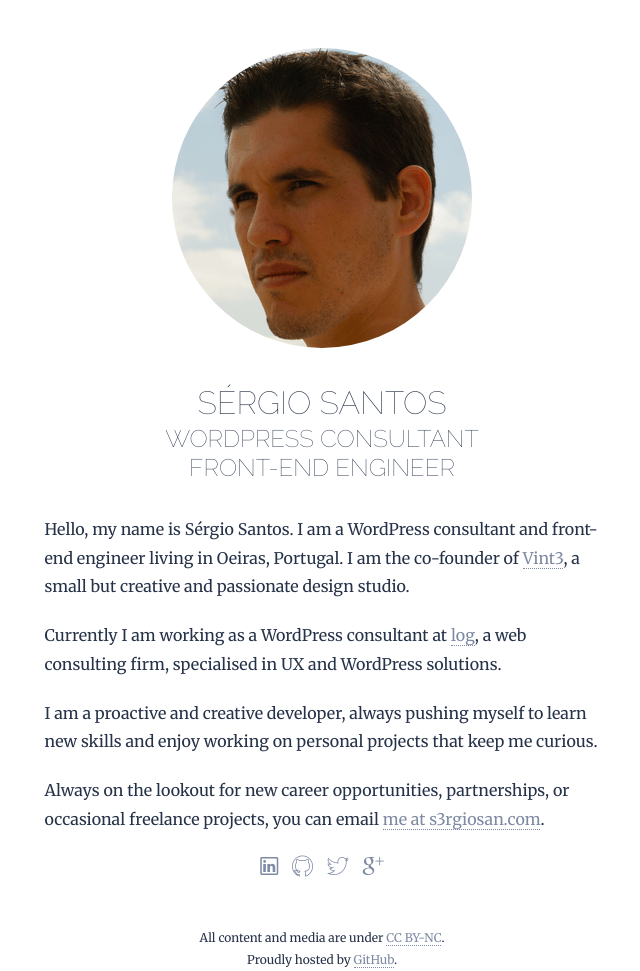
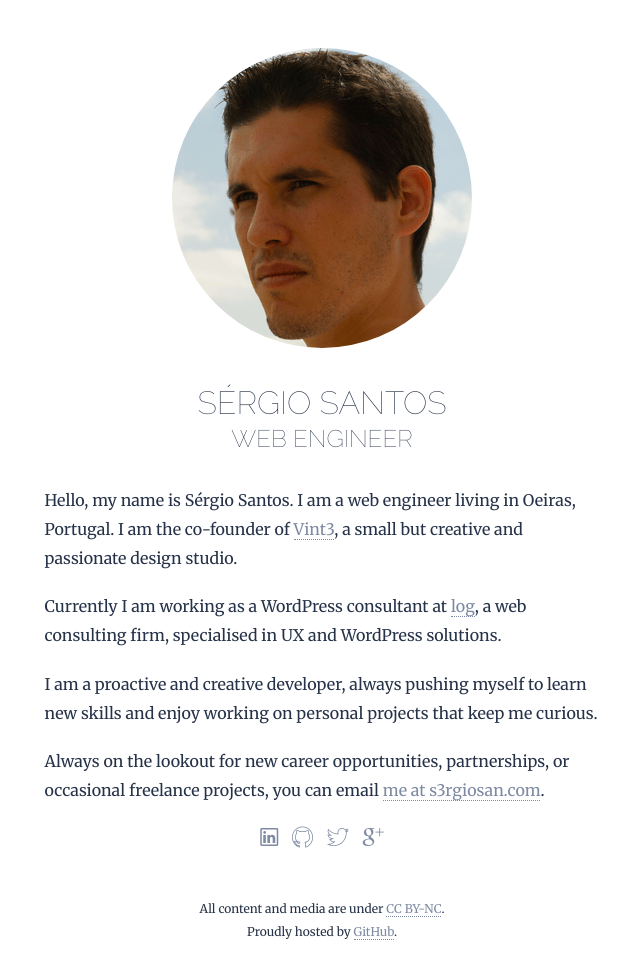
Before and after one commit to s3rgiosan/s3rgiosan.github.io, a website: page index.html in a window 1280 px wide. Shown: the whole page, without its empty margins (318-958 px from the left). Drawn offline with Linux system fonts and the light colour scheme; files whose address does not match are found by name.

Commit message:
Updated role description

```diff
--- a/index.html
+++ b/index.html
@@ -3,10 +3,10 @@
   <head>
     <meta charset="utf-8">
 
-    <title>Sérgio Santos | WordPress Consultant & Front-End Engineer</title>
+    <title>Sérgio Santos | Web Engineer</title>
 
     <meta name="author" content="Sérgio Santos">
-    <meta name="description" content="Sérgio Santos | WordPress Consultant & Front-End Engineer">
+    <meta name="description" content="Sérgio Santos | Web Engineer">
 
     <meta name="viewport" content="width=device-width, initial-scale=1.0, maximum-scale=1.0, user-scalable=no">
 
@@ -24,7 +24,7 @@
           <div class="col-sm-10 col-sm-offset-1 col-md-6 col-md-offset-3">
             <img alt="Avatar" src="/images/avatar.png" class="avatar" />
             <h1>Sérgio Santos</h1>
-            <h2>WordPress Consultant<br>Front-End Engineer</h2>
+            <h2>Web Engineer</h2>
           </div>
         </div>
       </header>
@@ -35,7 +35,7 @@
           <div class="row">
             <div class="col-sm-10 col-sm-offset-1 col-md-6 col-md-offset-3">
 
-              <p>Hello, my name is Sérgio Santos. I am a WordPress consultant and front-end engineer living in Oeiras, Portugal. I am the co-founder of <a title="Vint3 - Creative design studio" href="http://vint3.com">Vint3</a>, a small but creative and passionate design studio.</p>
+              <p>Hello, my name is Sérgio Santos. I am a web engineer living in Oeiras, Portugal. I am the co-founder of <a title="Vint3 - Creative design studio" href="http://vint3.com">Vint3</a>, a small but creative and passionate design studio.</p>
               <p>Currently I am working as a WordPress consultant at <a title="log | Smart Software Development. Great User Experience" href="http://log.pt/">log</a>, a web consulting firm, specialised in UX and WordPress solutions.</p>
               <p>I am a proactive and creative developer, always pushing myself to learn new skills and enjoy working on personal projects that keep me curious.</p>
               <p>Always on the lookout for new career opportunities, partnerships, or occasional freelance projects, you can email <a title="Say hello" href="mailto:me@s3rgiosan.com">me at s3rgiosan.com</a>.</p>
```
